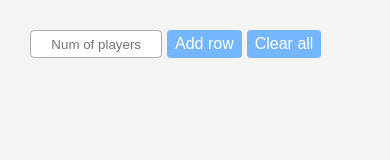
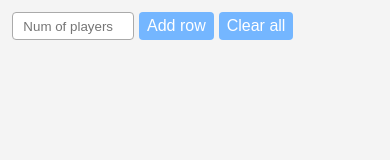
Before and after one commit to PR713/ThousandTablePage, a website: page docs/index.html in a window 390 px wide. Drawn offline with Linux system fonts and the light colour scheme.

Commit message:
Css responsive

```diff
--- a/docs/index.css
+++ b/docs/index.css
@@ -1,9 +1,15 @@
 
 body {
     font-family: Arial, sans-serif;
-    margin: 30px;
+    margin: 40px;
     background-color: #f4f4f4;
     color: #333;
+}
+
+@media (max-width: 600px) {
+    body {
+        margin: 12px;
+    }
 }
 
 #table {
@@ -55,13 +61,14 @@ body {
 }
 
 #input-num-of-players {
-    max-width: 120px;
+    max-width: 110px;
     padding: 5px;
     border-radius: 4px;
     border: 1px solid #aaa;
     outline: none;
     text-align: right;
 }
+
 
 input {
     max-width: 70px;
```
